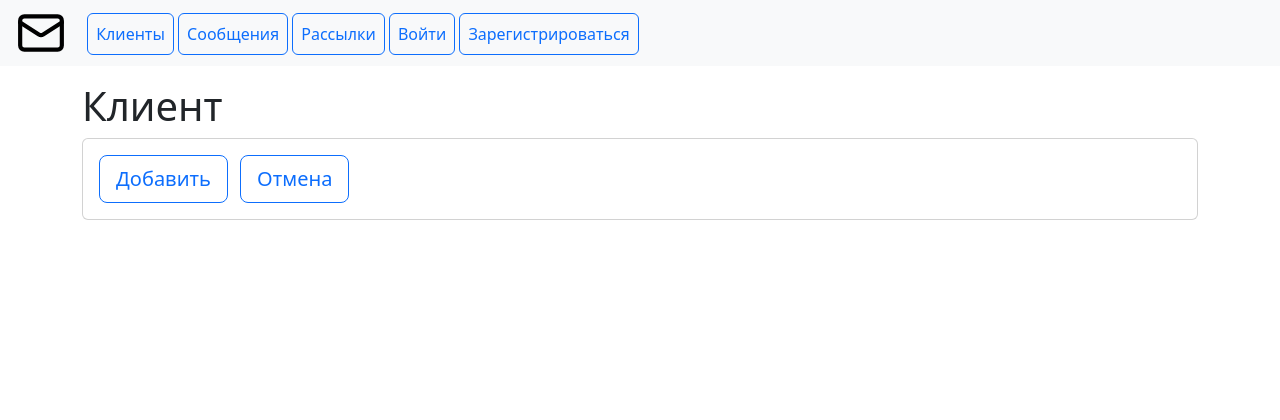
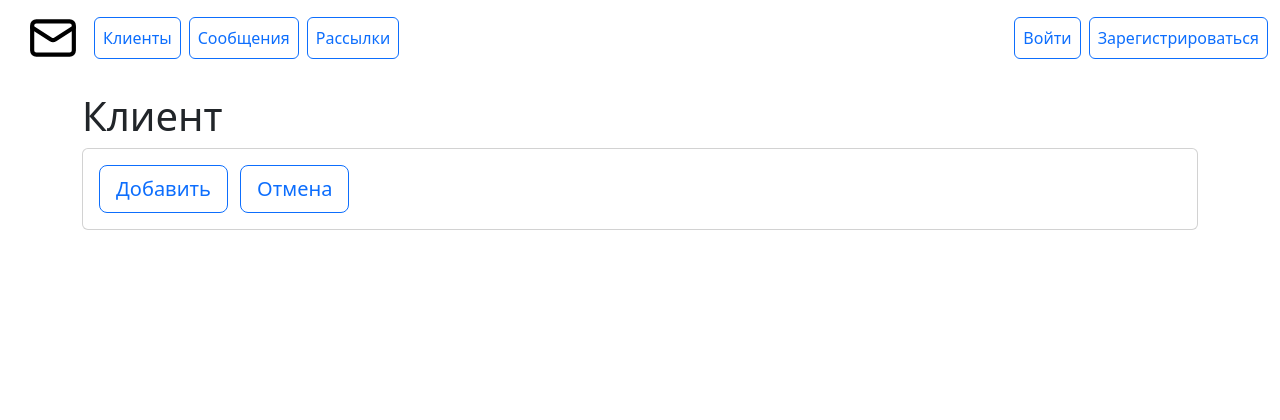
Before and after one commit to tray-46/coursework04_django, a Django app: page /clients/new/ in a window 1280 px wide. Shown: the top 420 px of the page. Run offline with Django 5.2, Linux system fonts and the light colour scheme; parts of the project's set-up code (start-up, migrations or seed data) failed here and were passed over; some libraries are stand-ins or nearby versions.

Commit message:
inc_menu.html template updated

```diff
--- a/newsletter/mail_service/templates/mail_service/includes/inc_menu.html
+++ b/newsletter/mail_service/templates/mail_service/includes/inc_menu.html
@@ -1,6 +1,6 @@
-<nav class="navbar navbar-light bg-light">
-    <div class="container-flued">
-        <a class="navbar-brand mx-3" href="#">
+<nav class="navbar navbar-expand">
+    <div class="container-fluid">
+        <a class="navbar-brand mx-3" href="{% url 'mail_service:dashboard' %}">
             <svg xmlns="http://www.w3.org/2000/svg" width="50px" height="50px" viewBox="0 0 24 24" fill="none"
                  stroke="currentColor" stroke-width="2" stroke-linecap="round" stroke-linejoin="round"
                  class="envelope-icon">
@@ -8,15 +8,21 @@
                 <path d="m22 7-8.97 5.7a1.94 1.94 0 0 1-2.06 0L2 7"/>
             </svg>
         </a>
+        <div class="collapse navbar-collapse">
+            <div class="navbar-nav me-auto">
                 <a class="p-2 btn btn-outline-primary" href="{% url 'mail_service:client_list' %}">Клиенты</a>
-        <a class="p-2 btn btn-outline-primary" href="{% url 'mail_service:message_list' %}">Сообщения</a>
+                <a class="p-2 btn btn-outline-primary mx-2" href="{% url 'mail_service:message_list' %}">Сообщения</a>
                 <a class="p-2 btn btn-outline-primary" href="{% url 'mail_service:mailinglist_list' %}">Рассылки</a>
+            </div>
+            <div class="navbar-nav">
                 {% if user.is_uthenticated %}
                 <p>{{ user }}</p>
                 <a class="p-2 btn btn-outline-primary" href="#">Выйти</a>
                 {% else %}
                 <a class="p-2 btn btn-outline-primary" href="#">Войти</a>
-        <a class="p-2 btn btn-outline-primary" href="#">Зарегистрироваться</a>
+                <a class="p-2 btn btn-outline-primary ms-2" href="#">Зарегистрироваться</a>
                 {% endif %}
             </div>
+        </div>
+    </div>
 </nav>
```
Lines whose indentation alone changed are shown as unchanged.
